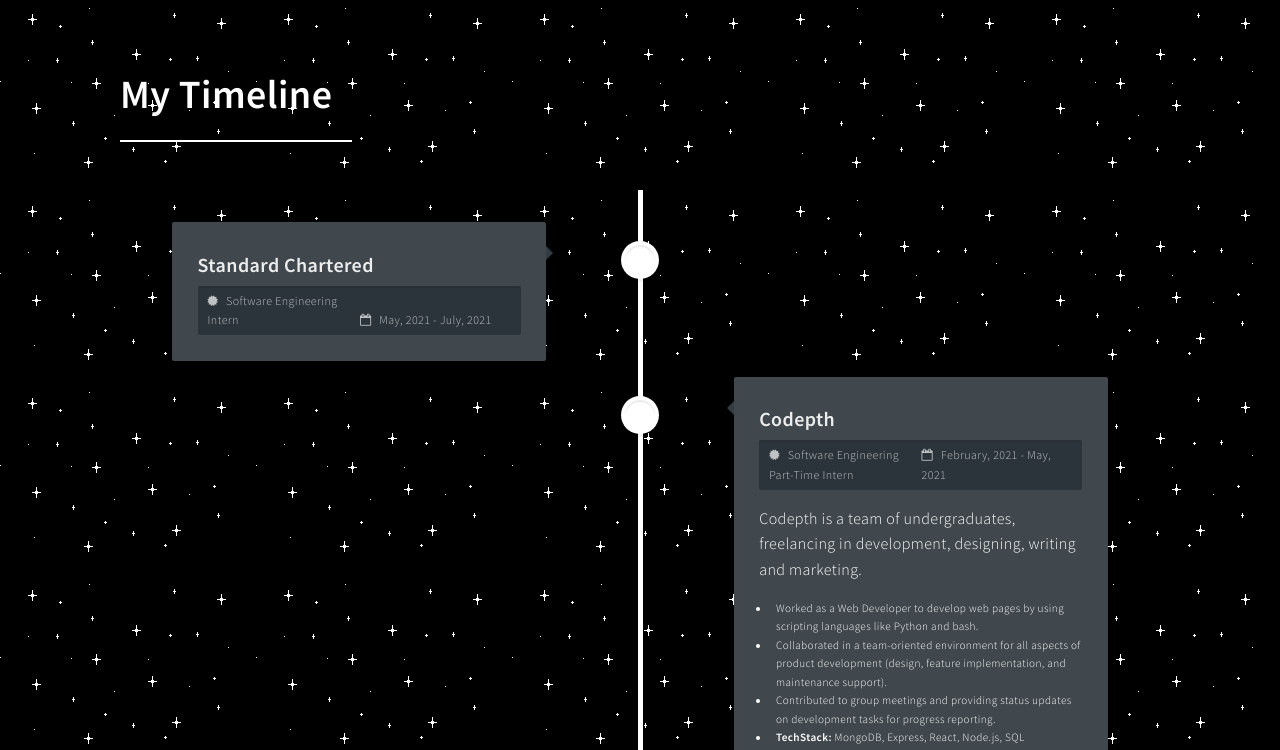
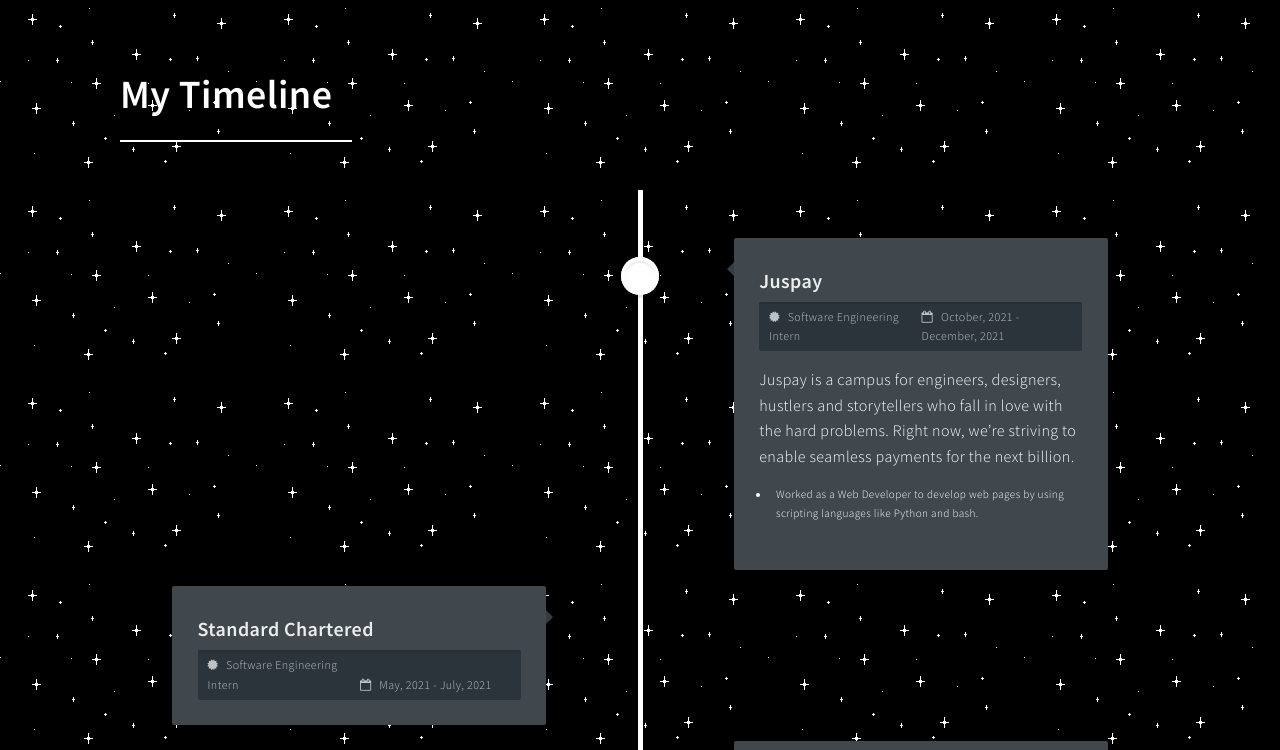
Before and after one commit to ashigup/ashigup.github.io, a plain HTML site: page index.html in a window 1280 px wide. Shown: the part 2050-2800 px from the top of the page. Drawn offline with Linux system fonts and the light colour scheme.

Commit message:
Update index.html

```diff
--- a/index.html
+++ b/index.html
@@ -365,6 +365,35 @@
 						<div class="cd-timeline-block">
 							<div class="cd-timeline-img cd-movie">
 							</div>
+							<div class="cd-timeline-block">
+							<div class="cd-timeline-img cd-movie">
+							</div>
+							<div class="cd-timeline-content">
+								<h2>Juspay</h2>
+								<div class="timeline-content-info">
+									<div class="timeline-content-info-title">
+										<i class="fa fa-certificate" aria-hidden="true"></i>
+										Software Engineering Intern
+									</div>
+									<div class="timeline-content-info-date">
+										<i class="fa fa-calendar-o" aria-hidden="true"></i>
+										October, 2021 - December, 2021
+									</div>
+
+								</div>
+								<p>Juspay is a campus for engineers, designers, hustlers and storytellers who fall in love with the hard problems. Right now, we’re striving to enable seamless payments for the next billion.</p>
+								<div>
+									<ul style="
+									font-size: 0.7em;
+									">
+										<li>
+											Worked as a Web Developer to develop web pages by using scripting languages like Python and bash.
+										</li>
+
+									</ul>
+								</div>
+							</div>
+						</div>
 							<div class="cd-timeline-content">
 								<h2>Standard Chartered</h2>
 								<div class="timeline-content-info">
```
